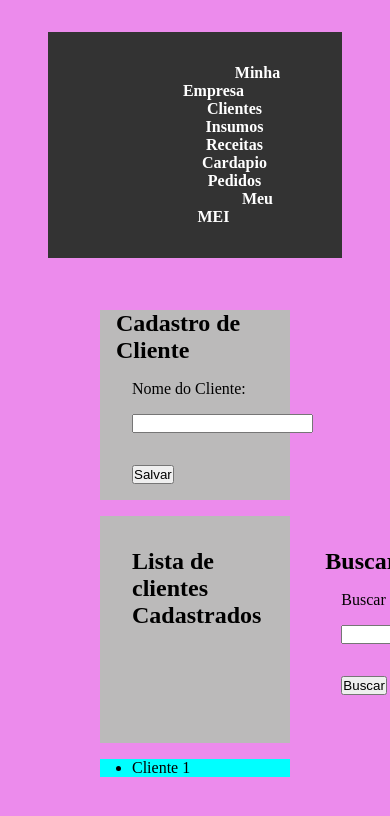
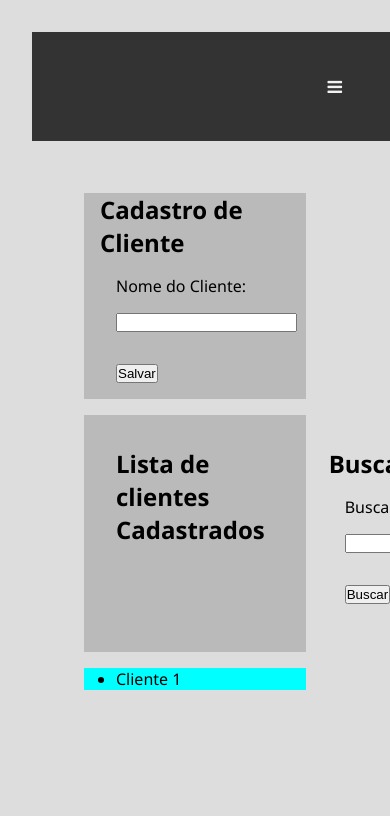
Before and after one commit to Santos-02/BJP-System, a plain HTML site: page Clientes.html in a window 390 px wide. Shown: the top 816 px of the page. Drawn offline with Linux system fonts and the light colour scheme.

Commit message:
Melhoria no menu e inclusão de responsividade

```diff
--- a/Clientes.html
+++ b/Clientes.html
@@ -1,30 +1,30 @@
 <!DOCTYPE html>
 <html lang="pt-br">
+
 <head>
   <meta charset="UTF-8">
   <meta name="viewport" content="width=device-width, initial-scale=1.0">
   <title>BIbox</title>
+  <link rel="stylesheet" href="https://cdnjs.cloudflare.com/ajax/libs/font-awesome/4.7.0/css/font-awesome.min.css">
   <link rel="stylesheet" href="stylesCliente.css">
+  <script src="java/script.js"></script>
 </head>
+
 <body>
-  <header class="menuPrincipal">
-    <nav class="menu">
-        <div>
+  <div class="topnav" id="myTopnav">
     <img src="" alt="">
+    <a href="/index.html">Minha Empresa</a>
+    <a href="/Clientes.html" class="active">Clientes</a>
+    <a href="/Insumos.html">Insumos</a>
+    <a href="#receitas">Receitas</a>
+    <a href="#cardapio">Cardapio</a>
+    <a href="#pedidos">Pedidos</a>
+    <a href="#meu-mei">Meu MEI</a>
+    <a href="javascript:void(0);" class="icon" onclick="myFunction()">
+      <i class="fa fa-bars"></i>
+    </a>
   </div>
-        <div>
-      <ul>
-        <li><a href="/index.html">Minha Empresa</a></li>
-        <li><a href="/Clientes.html">Clientes</a></li>
-        <li><a href="/Insumos.html">Insumos</a></li>
-        <li><a href="#receitas">Receitas</a></li>
-        <li><a href="#cardapio">Cardapio</a></li>
-        <li><a href="#pedidos">Pedidos</a></li>
-        <li><a href="#meu-mei">Meu MEI</a></li>
-      </ul>
-    </div>
-    </nav>
-  </header>
+
   <main>
     <div>
       <div class="cliente-form">
@@ -56,4 +56,5 @@
     </div>
   </main>
 </body>
+
 </html>
--- a/styles.css
+++ b/styles.css
@@ -1,11 +1,87 @@
 /* Reset de estilos */
-:root{
+:root {
   --corprincipal: #ec8bec;
   --corsecundaria: coral;
+  --verde: #04AA6D;
+  --preto: #000;
+  --branco: #fff;
+  --grafite: #333;
+  --prata: #ddd;
 }
 
+body{
+  margin: 0;
+  font-family:'Segoe UI', Tahoma, Geneva, Verdana, sans-serif;
+}
+
+/* Adiciona uma cor de fundo preta à barra de navegação superior */
+.topnav {
+  background-color: var(--grafite);
+  overflow: hidden;
+  width: 100%;
+}
+
+/* Estiliza os links dentro da barra de navegação */
+.topnav a {
+  float: left;
+  display: block;
+  color: #f2f2f2;
+  text-align: center;
+  padding: 14px 16px;
+  text-decoration: none;
+  font-size: 17px;
+}
+
+/* Altera a cor dos links ao passar o mouse sobre eles */
+.topnav a:hover {
+  background-color: var(--prata);
+  color: var(--preto);
+}
+
+/* Adiciona uma classe ativa para destacar a página atual */
+.topnav a.active {
+  background-color: var(--corsecundaria);
+  color: var(--branco);
+}
+
+/* Esconde o link que deve abrir e fechar a barra de navegação em telas pequenas */
+.topnav .icon {
+  display: none;
+}
+
+/* Quando a tela tem menos de 600 pixels de largura, oculta todos os links, exceto o primeiro ("Home"). Mostra o link que deve abrir e fechar a barra de navegação (.icon) */
+@media screen and (max-width: 600px) {
+  .topnav a:not(:first-child) {
+    display: none;
+  }
+
+  .topnav a.icon {
+    float: right;
+    display: block;
+  }
+}
+
+/* A classe "responsive" é adicionada à barra de navegação com JavaScript quando o usuário clica no ícone. Essa classe faz com que a barra de navegação fique boa em telas pequenas (mostra os links verticalmente em vez de horizontalmente) */
+@media screen and (max-width: 600px) {
+  .topnav.responsive {
+    position: relative;
+  }
+
+  .topnav.responsive a.icon {
+    position: absolute;
+    right: 0;
+    top: 0;
+  }
+
+  .topnav.responsive a {
+    float: none;
+    display: block;
+    text-align: left;
+  }
+}/* Reset de estilos */
+
 * {
-    margin:1rem;
+  margin: 1rem;
   padding: 0;
   box-sizing: border-box;
 }
@@ -51,7 +127,7 @@
 
 section {
   margin-bottom: 40px;
-    background-color: coral;
+  background-color: var(--corsecundaria);
 }
 
 h2 {
--- a/stylesCliente.css
+++ b/stylesCliente.css
@@ -1,4 +1,86 @@
 /* Reset de estilos */
+:root {
+  --corprincipal: #ec8bec;
+  --corsecundaria: coral;
+  --verde: #04AA6D;
+  --preto: #000;
+  --branco: #fff;
+  --grafite: #333;
+  --prata: #ddd;
+}
+
+body{
+  margin: 0;
+  font-family:'Segoe UI', Tahoma, Geneva, Verdana, sans-serif;
+}
+
+/* Adiciona uma cor de fundo preta à barra de navegação superior */
+.topnav {
+  background-color: var(--grafite);
+  overflow: hidden;
+  width: 100%;
+}
+
+/* Estiliza os links dentro da barra de navegação */
+.topnav a {
+  float: left;
+  display: block;
+  color: #f2f2f2;
+  text-align: center;
+  padding: 14px 16px;
+  text-decoration: none;
+  font-size: 17px;
+}
+
+/* Altera a cor dos links ao passar o mouse sobre eles */
+.topnav a:hover {
+  background-color: var(--prata);
+  color: var(--preto);
+}
+
+/* Adiciona uma classe ativa para destacar a página atual */
+.topnav a.active {
+  background-color: var(--corsecundaria);
+  color: var(--branco);
+}
+
+/* Esconde o link que deve abrir e fechar a barra de navegação em telas pequenas */
+.topnav .icon {
+  display: none;
+}
+
+/* Quando a tela tem menos de 600 pixels de largura, oculta todos os links, exceto o primeiro ("Home"). Mostra o link que deve abrir e fechar a barra de navegação (.icon) */
+@media screen and (max-width: 600px) {
+  .topnav a:not(:first-child) {
+    display: none;
+  }
+
+  .topnav a.icon {
+    float: right;
+    display: block;
+  }
+}
+
+/* A classe "responsive" é adicionada à barra de navegação com JavaScript quando o usuário clica no ícone. Essa classe faz com que a barra de navegação fique boa em telas pequenas (mostra os links verticalmente em vez de horizontalmente) */
+@media screen and (max-width: 600px) {
+  .topnav.responsive {
+    position: relative;
+  }
+
+  .topnav.responsive a.icon {
+    position: absolute;
+    right: 0;
+    top: 0;
+  }
+
+  .topnav.responsive a {
+    float: none;
+    display: block;
+    text-align: left;
+  }
+}/* Reset de estilos */
+
+
 * {
     margin:1rem;
     padding: 0;
@@ -6,7 +88,7 @@
   }
 
   html {
-    background-color: #ec8bec;
+    background-color: var(--prata);
   }
 
   /* Estilos do Header e do menu de navegação */
--- a/stylesInsumos.css
+++ b/stylesInsumos.css
@@ -1,3 +1,85 @@
+/* Reset de estilos */
+:root {
+  --corprincipal: #ec8bec;
+  --corsecundaria: coral;
+  --verde: #04AA6D;
+  --preto: #000;
+  --branco: #fff;
+  --grafite: #333;
+  --prata: #ddd;
+}
+
+body{
+  margin: 0;
+  font-family:'Segoe UI', Tahoma, Geneva, Verdana, sans-serif;
+}
+
+/* Adiciona uma cor de fundo preta à barra de navegação superior */
+.topnav {
+  background-color: var(--grafite);
+  overflow: hidden;
+  width: 100%;
+}
+
+/* Estiliza os links dentro da barra de navegação */
+.topnav a {
+  float: left;
+  display: block;
+  color: #f2f2f2;
+  text-align: center;
+  padding: 14px 16px;
+  text-decoration: none;
+  font-size: 17px;
+}
+
+/* Altera a cor dos links ao passar o mouse sobre eles */
+.topnav a:hover {
+  background-color: var(--prata);
+  color: var(--preto);
+}
+
+/* Adiciona uma classe ativa para destacar a página atual */
+.topnav a.active {
+  background-color: var(--corsecundaria);
+  color: var(--branco);
+}
+
+/* Esconde o link que deve abrir e fechar a barra de navegação em telas pequenas */
+.topnav .icon {
+  display: none;
+}
+
+/* Quando a tela tem menos de 600 pixels de largura, oculta todos os links, exceto o primeiro ("Home"). Mostra o link que deve abrir e fechar a barra de navegação (.icon) */
+@media screen and (max-width: 600px) {
+  .topnav a:not(:first-child) {
+    display: none;
+  }
+
+  .topnav a.icon {
+    float: right;
+    display: block;
+  }
+}
+
+/* A classe "responsive" é adicionada à barra de navegação com JavaScript quando o usuário clica no ícone. Essa classe faz com que a barra de navegação fique boa em telas pequenas (mostra os links verticalmente em vez de horizontalmente) */
+@media screen and (max-width: 600px) {
+  .topnav.responsive {
+    position: relative;
+  }
+
+  .topnav.responsive a.icon {
+    position: absolute;
+    right: 0;
+    top: 0;
+  }
+
+  .topnav.responsive a {
+    float: none;
+    display: block;
+    text-align: left;
+  }
+}/* Reset de estilos */
+
 /* Reset de estilos */
 * {
     margin:1rem;
```
Also changed, not shown: index.html (+16 -17 lines), script.js (added, +8 -0 lines). Lines whose indentation alone changed are shown as unchanged.
